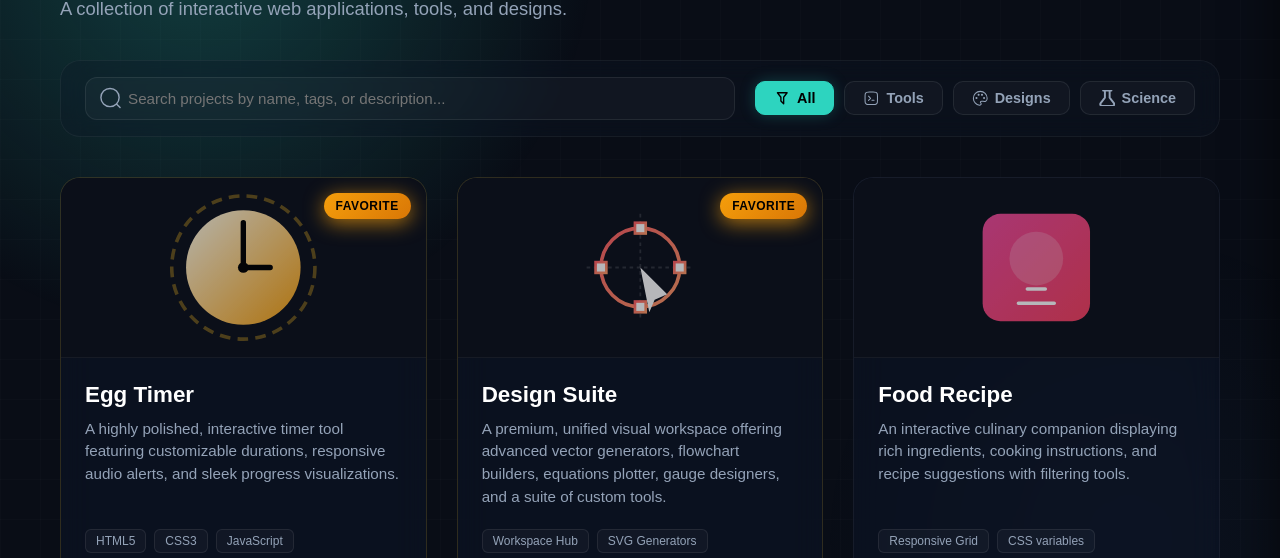
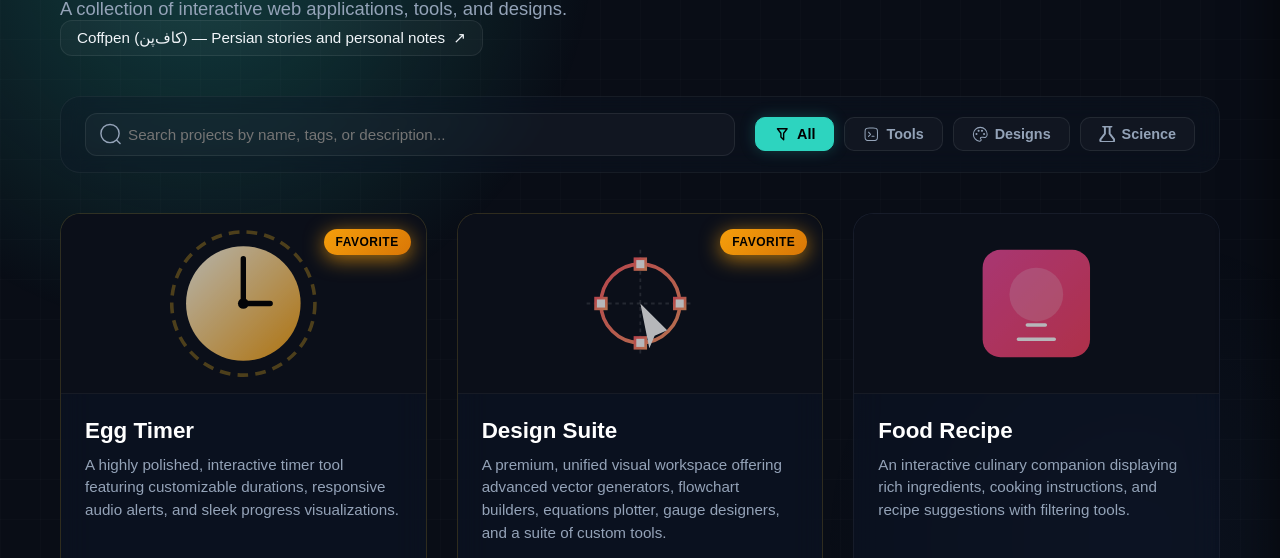
Before and after one commit to Soheil-Aghayani/Portfolio, a website: page projects.html in a window 1280 px wide. Shown: the part 161-719 px from the top of the page. Drawn offline with Linux system fonts and the light colour scheme; a web font is replaced by a local one.

Commit message:
Link Coffpen from projects page

```diff
--- a/projects.html
+++ b/projects.html
@@ -903,6 +903,7 @@
             <div class="header-content">
                 <h1><span class="svg-icon-slot page-title-icon" data-icon="brand/favicon" aria-hidden="true"></span><span>Web Projects Showcase</span></h1>
                 <p>A collection of interactive web applications, tools, and designs.</p>
+                <a class="back-btn coffpen-crosslink" href="https://soheil-aghayani.github.io/Coffpen/" aria-label="Visit Coffpen Persian storytelling blog">Coffpen (کاف‌پن) — Persian stories and personal notes <span aria-hidden="true">↗</span></a>
             </div>
         </header>
 
```
